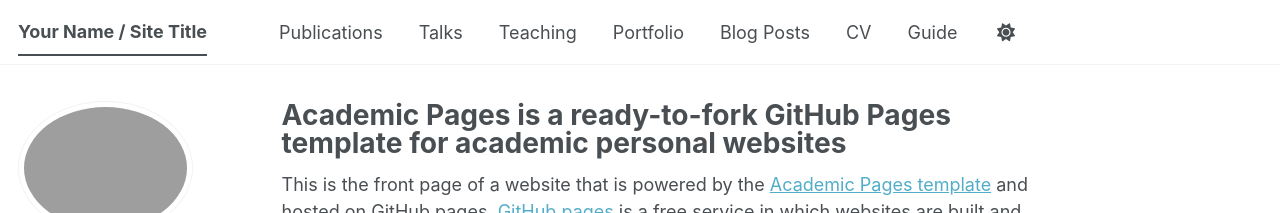
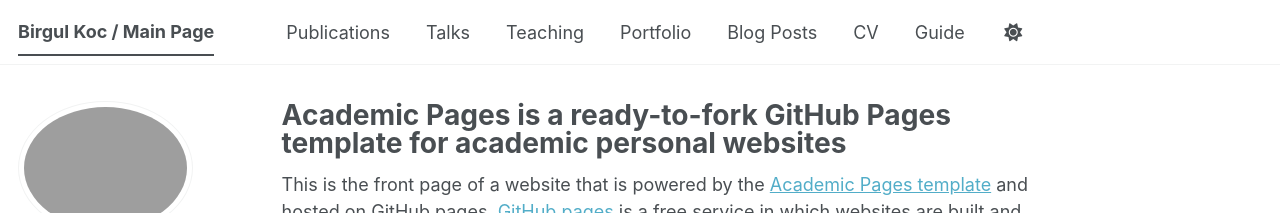
Before and after one commit to birgulkoc/birgulkoc.github.io, a Jekyll site: the page built from _pages/about.md, in a window 1280 px wide. Shown: the top 213 px of the page. Built offline with Jekyll 4.4.1, drawn with Linux system fonts in a browser that asks for light colours; some web fonts are replaced; a script bundle is joined from its source files by our own code; library files that are not in the unit come from our copies.

Commit message:
update, title

```diff
--- a/_config.yml
+++ b/_config.yml
@@ -9,7 +9,7 @@
 # Basic Site Settings
 locale                   : "en-US"
 site_theme               : "default" # The available themes options are "default", "air", "sunrise", "mint", "dirt" and "contrast"
-title                    : "Your Name / Site Title"
+title                    : "Birgul Koc / Main Page"
 title_separator          : "-"
 name                     : &name "Your Name"
 description              : &description "Your Name's academic portfolio"   # Update this with a general description of your site, this is the default if not overridden by a page
```
